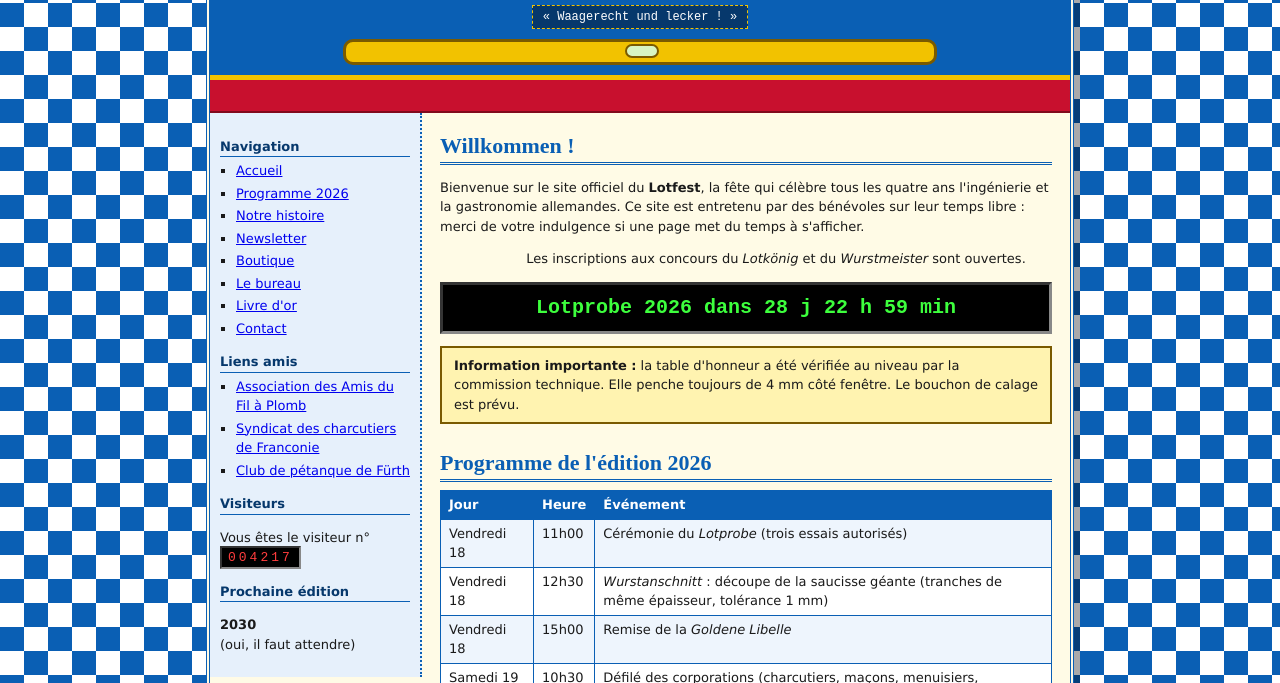
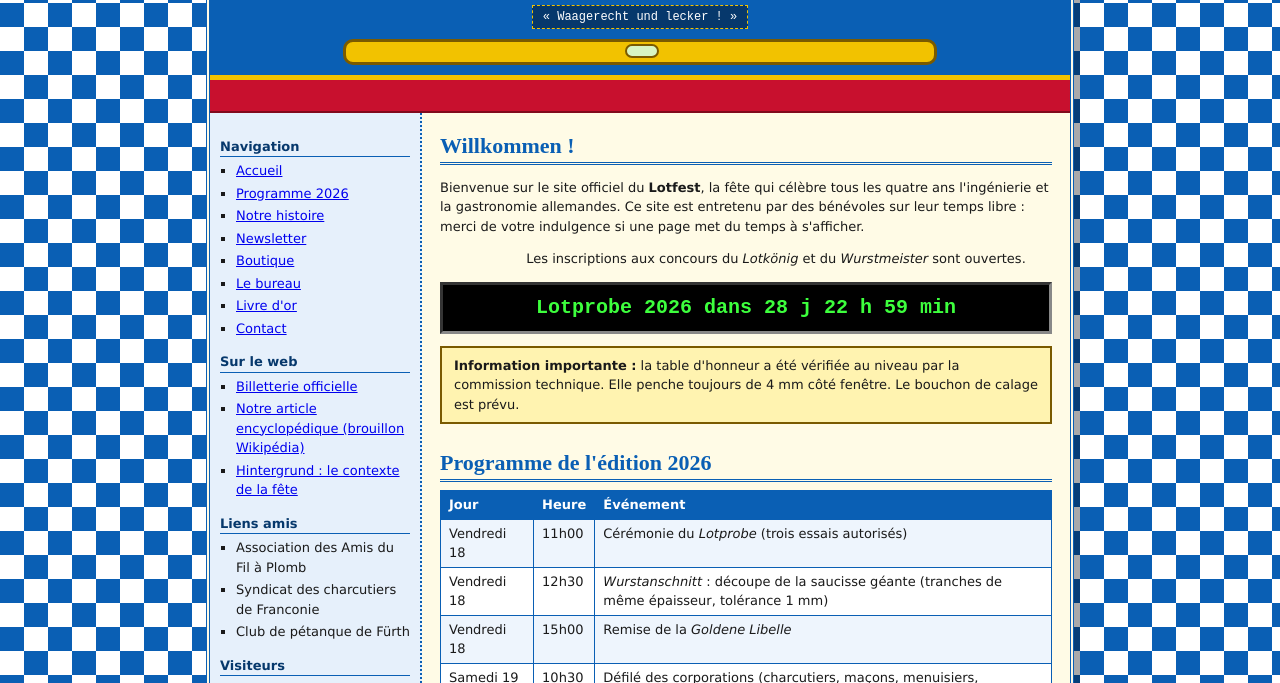
Before and after one commit to mooshxvi/websitesniveauabulle, a plain HTML site: page index.html in a window 1280 px wide. Shown: the part 117-800 px from the top of the page. Drawn offline with Linux system fonts and the light colour scheme.

Commit message:
Add meta tags and update links in index.html

```diff
--- a/index.html
+++ b/index.html
@@ -5,6 +5,13 @@
 <meta charset="utf-8">
 <meta name="viewport" content="width=device-width, initial-scale=1">
 <title>Lotfest - Site officiel de la Fête de la saucisse et du niveau à bulles</title>
+<meta name="description" content="Lotfest, la Fête de la saucisse et du niveau à bulles de Nuremberg : programme 2026, histoire, boutique, bureau et livre d'or.">
+<link rel="canonical" href="https://mooshxvi.github.io/websitesniveauabulle/">
+<meta property="og:type" content="website">
+<meta property="og:locale" content="fr_FR">
+<meta property="og:title" content="Lotfest - Fête de la saucisse et du niveau à bulles">
+<meta property="og:description" content="Waagerecht und lecker ! Programme, histoire et livre d'or de la fête de Nuremberg.">
+<meta property="og:url" content="https://mooshxvi.github.io/websitesniveauabulle/">
 <link rel="stylesheet" href="style.css">
 </head>
 <body>
@@ -36,11 +43,18 @@
         <li><a href="#contact">Contact</a></li>
       </ul>
 
+      <h3>Sur le web</h3>
+      <ul>
+        <li><a href="https://sites.google.com/view/wasserwaage-ticketverkauf">Billetterie officielle</a></li>
+        <li><a href="https://fr.wikipedia.org/wiki/Utilisateur:Mouche_Au_Plafond/F%C3%AAte_de_la_saucisse_et_du_niveau_%C3%A0_bulles">Notre article encyclopédique (brouillon Wikipédia)</a></li>
+        <li><a href="https://agent-6afeacb6bd5f6dd5--eclectic-capybara-4d6d64.netlify.app/#hintergrund-box">Hintergrund : le contexte de la fête</a></li>
+      </ul>
+
       <h3>Liens amis</h3>
       <ul>
-        <li><a href="#">Association des Amis du Fil à Plomb</a></li>
-        <li><a href="#">Syndicat des charcutiers de Franconie</a></li>
-        <li><a href="#">Club de pétanque de Fürth</a></li>
+        <li>Association des Amis du Fil à Plomb</li>
+        <li>Syndicat des charcutiers de Franconie</li>
+        <li>Club de pétanque de Fürth</li>
       </ul>
 
       <h3>Visiteurs</h3>
@@ -142,7 +156,7 @@
     © 1950-2026 Gesellschaft für Handwerk und Genuss e.V. - Tous droits réservés, y compris sur la saucisse.<br>
     Dernière mise à jour : un soir de novembre, par Gérard.<br>
     <a href="#">Mentions légales</a> - <a href="#">Plan du site</a> - <a href="#">Nous écrire</a>
-    <div class="optimise">Site optimisé pour Internet Explorer 6 en 800x600. Site parodique créé pour rire, la fête n'existe pas.</div>
+    <div class="optimise">Site optimisé pour Internet Explorer 6 en 800x600.</div>
   </div>
 
 </div>
```
